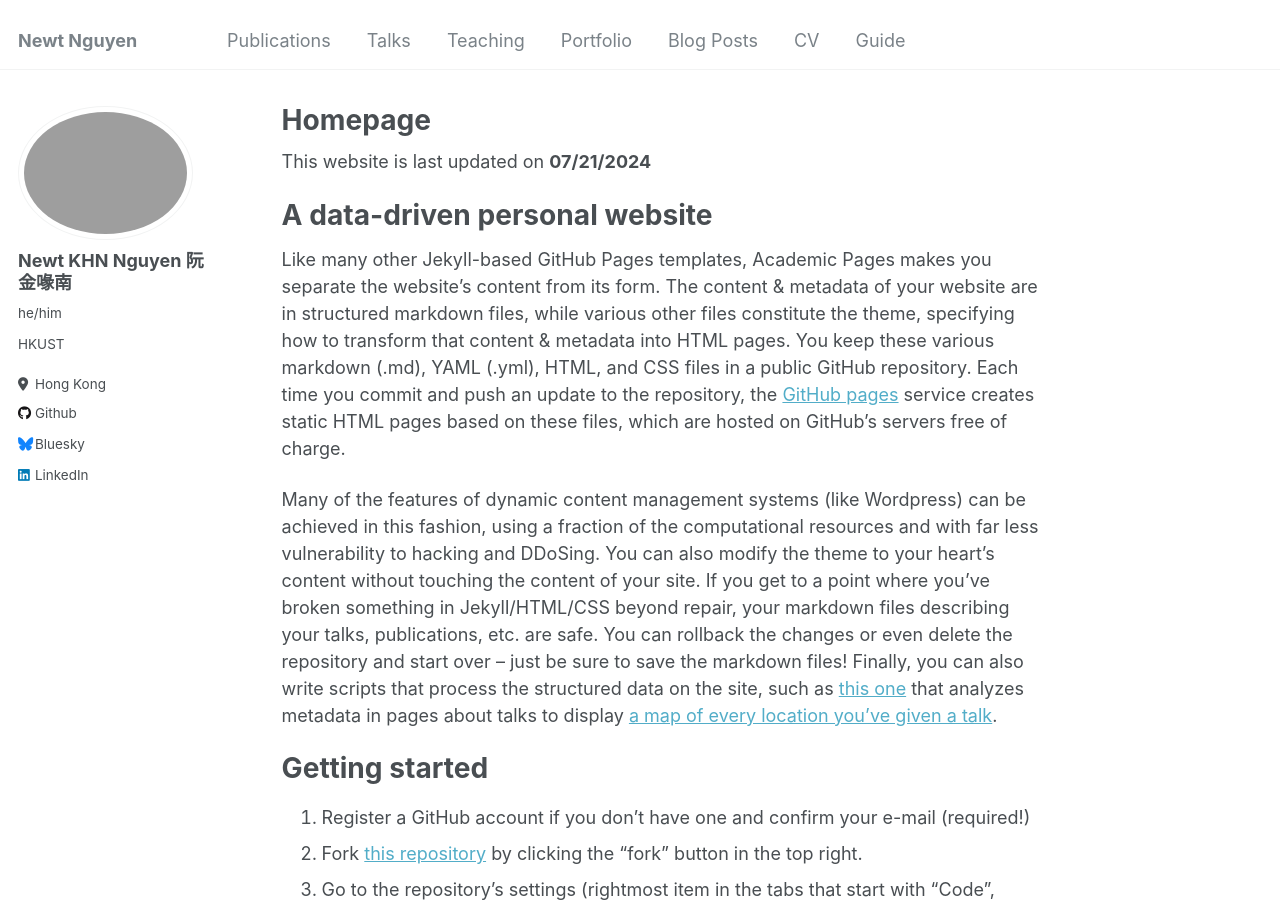
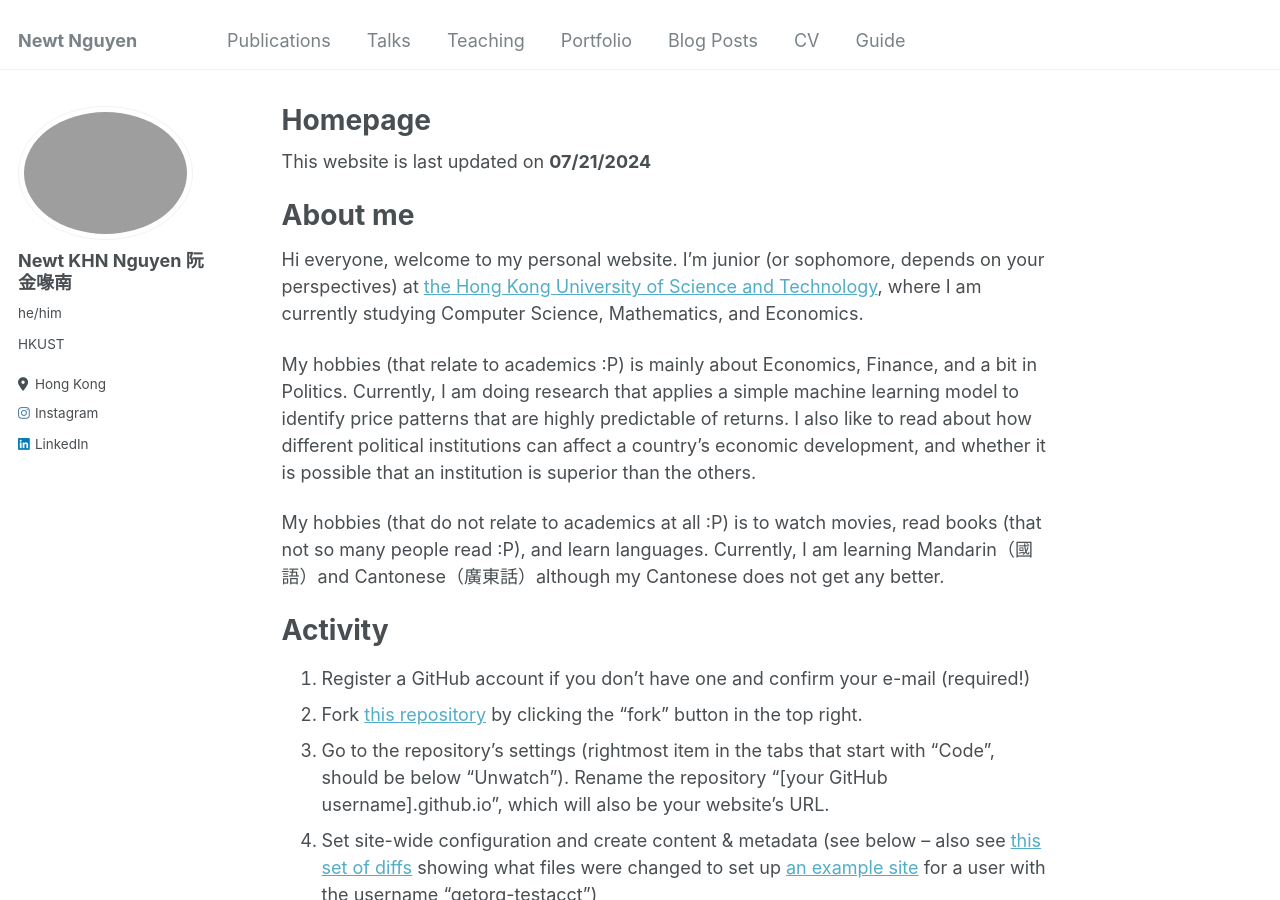
Before and after one commit to newtdes/newtdes.github.io, a Jekyll site: the page built from _pages/about.md, in a window 1280 px wide and 900 px high. Built offline with Jekyll 4.4.1, drawn with Linux system fonts in a browser that asks for light colours.

Commit message:
Add about me

```diff
--- a/_config.yml
+++ b/_config.yml
@@ -42,19 +42,19 @@
   bitbucket        : # Username - Update with your username on the site
   codepen          : # Username
   dribbble         : # Username
-  github           : "academicpages"
+  github           : # Username
   kaggle           : # Username
   stackoverflow    : # User number or user number and name (i.e., use "1" or "1/jeff-atwood")
 
   # Social media
-  bluesky          : "bsky.app" # Replace this with you Bluesky username
+  bluesky          : # Replace this with you Bluesky username
   facebook         : # Username
   flickr           : # Username
   foursquare       : # Username
   goodreads        : # Username
   google_plus      : # Username
   keybase          : # Username
-  instagram        : # Username
+  instagram        : "newtnguyen.03"
   lastfm           : # Username
   linkedin         : "newt-namnguyen03"
   mastodon         : # URL
--- a/_pages/about.md
+++ b/_pages/about.md
@@ -9,13 +9,15 @@
 
 This website is last updated on **07/21/2024**
 
-A data-driven personal website
+About me
 ======
-Like many other Jekyll-based GitHub Pages templates, Academic Pages makes you separate the website's content from its form. The content & metadata of your website are in structured markdown files, while various other files constitute the theme, specifying how to transform that content & metadata into HTML pages. You keep these various markdown (.md), YAML (.yml), HTML, and CSS files in a public GitHub repository. Each time you commit and push an update to the repository, the [GitHub pages](https://pages.github.com/) service creates static HTML pages based on these files, which are hosted on GitHub's servers free of charge.
+Hi everyone, welcome to my personal website. I'm junior (or sophomore, depends on your perspectives) at [the Hong Kong University of Science and Technology](https://hkust.edu.hk/), where I am currently studying Computer Science, Mathematics, and Economics.
 
-Many of the features of dynamic content management systems (like Wordpress) can be achieved in this fashion, using a fraction of the computational resources and with far less vulnerability to hacking and DDoSing. You can also modify the theme to your heart's content without touching the content of your site. If you get to a point where you've broken something in Jekyll/HTML/CSS beyond repair, your markdown files describing your talks, publications, etc. are safe. You can rollback the changes or even delete the repository and start over -- just be sure to save the markdown files! Finally, you can also write scripts that process the structured data on the site, such as [this one](https://github.com/academicpages/academicpages.github.io/blob/master/talkmap.ipynb) that analyzes metadata in pages about talks to display [a map of every location you've given a talk](https://academicpages.github.io/talkmap.html).
+My hobbies (that relate to academics :P) is mainly about Economics, Finance, and a bit in Politics. Currently, I am doing research that applies a simple machine learning model to identify price patterns that are highly predictable of returns. I also like to read about how different political institutions can affect a country's economic development, and whether it is possible that an institution is superior than the others.
 
-Getting started
+My hobbies (that do not relate to academics at all :P) is to watch movies, read books (that not so many people read :P), and learn languages. Currently, I am learning Mandarin（國語）and Cantonese（廣東話）although my Cantonese does not get any better.
+
+Activity
 ======
 1. Register a GitHub account if you don't have one and confirm your e-mail (required!)
 1. Fork [this repository](https://github.com/academicpages/academicpages.github.io) by clicking the "fork" button in the top right.
```
